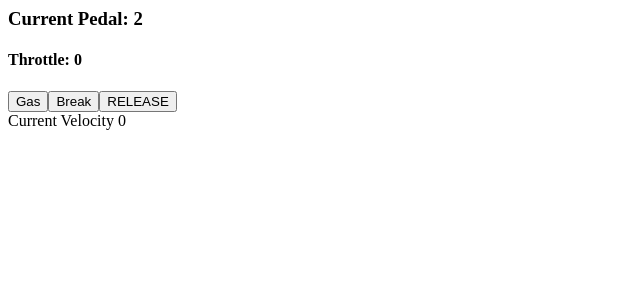
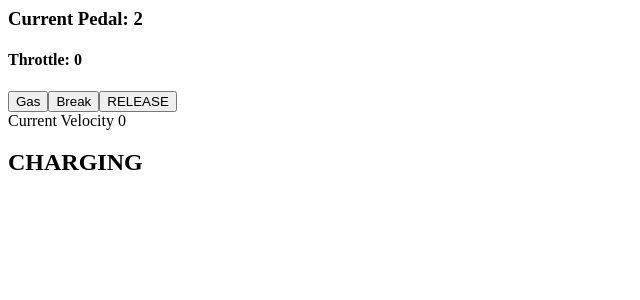
Before and after one commit to cannahum/FSMandReact, a React app: page / in a window 1280 px wide. Shown: the top 300 px of the page, without its empty margins (0-640 px from the left). Built offline with nearby package versions, Linux system fonts and the light colour scheme.

Commit message:
Engine component ready, FSM working well with 'break' and 'release' transitions. Now only accelerate and decelerate left.

```diff
--- /dev/null
+++ b/src/components/Engine.tsx
@@ -0,0 +1,30 @@
+import * as React from 'react';
+import { EngineMode, FSMStates } from '../redux/actions/engine_actions'
+
+interface EngineProps {
+  engineMode: EngineMode
+}
+
+class Engine extends React.Component<EngineProps, {}> {
+  render() {
+    return(
+      <h2>{this.getEngineName(this.props.engineMode)}</h2>
+    )
+  }
+
+  private getEngineName(mode: EngineMode): string {
+    switch (mode) {
+      case (EngineMode.CHARGING): {
+        return FSMStates.CHARGING.toUpperCase();
+      }
+      case (EngineMode.EV): {
+        return FSMStates.EV.toUpperCase();
+      }
+      default: {
+        return FSMStates.GAS.toUpperCase();
+      }
+    }
+  }
+}
+
+export default Engine;
--- a/src/components/Speedometer.tsx
+++ b/src/components/Speedometer.tsx
@@ -5,6 +5,7 @@ import { accelerate, decelerate, changeEngine } from '../redux/actions/velocity_
 import { ReducerMap } from '../redux/reducers'
 import { VelocityState } from '../redux/reducers/velocity_reducer'
 import { Pedals } from '../redux/actions/pedal_actions'
+import Engine from './Engine';
 
 interface SpeedometerProps extends VelocityState {
   accelerate: typeof accelerate;
@@ -24,6 +25,7 @@ class Speedometer extends React.Component<SpeedometerProps, {}> {
     return (
       <div>
         Current Velocity {this.props.velocity}
+        <Engine engineMode={this.props.engineMode} />
       </div>
     )
   }
@@ -56,7 +58,8 @@ const mapStateToProps = (state: ReducerMap): StateProps => {
     velocity: state.velocityReducer.velocity,
     enginePowerFactor: state.velocityReducer.enginePowerFactor,
     throttle: state.pedalReducer.throttle,
-    pedal: state.pedalReducer.pedal
+    pedal: state.pedalReducer.pedal,
+    engineMode: state.velocityReducer.engineMode
   };
 }
 
--- a/src/redux/actions/engine_actions.ts
+++ b/src/redux/actions/engine_actions.ts
@@ -3,7 +3,7 @@ import { changeEngine, VelocityActions } from './velocity_actions';
 import { ReducerMap } from '../reducers'
 import FiniteCanMachine, { Transition, DeciderFunction } from '../../fsm';
 
-enum FSMStates {
+export enum FSMStates {
   CHARGING = 'charging',
   EV = 'electric',
   GAS = 'gas'
--- a/src/redux/actions/pedal_actions.ts
+++ b/src/redux/actions/pedal_actions.ts
@@ -42,19 +42,19 @@ export function pressTheGas(throttle: number): GasAction {
 export function pressTheBreak(throttle: number): any {
   return (dispatch: Dispatch<ReducerMap>) => {
     dispatch(emitBreak());
-    return {
+    dispatch({
       type: PedalActions.BREAK,
       pedal: Pedals.BREAK_PEDAL,
       throttle
-    }
+    });
   }
 }
 
 export function releasePedals(): any {
   return (dispatch: Dispatch<ReducerMap>) => {
     dispatch(emitRelease());
-    return {
+    dispatch({
       type: PedalActions.RELEASE
-    }
+    });
   }
 }
--- a/src/redux/actions/velocity_actions.ts
+++ b/src/redux/actions/velocity_actions.ts
@@ -22,6 +22,7 @@ interface DecelerateAction extends Action {
 interface EnginePowerChange extends Action {
   readonly type: VelocityActions.ENGINE;
   newFactor: number;
+  engineMode: EngineMode;
 }
 
 export const GAS_ENGINE_POWER = 2;
@@ -61,6 +62,7 @@ export function decelerate(fullStop: boolean = false): DecelerateAction {
 export function changeEngine(engine: EngineMode): EnginePowerChange {
   return {
     type: VelocityActions.ENGINE,
+    engineMode: engine,
     newFactor: getEnginePowerFromEngineMode(engine)
   }
 }
--- a/src/redux/reducers/velocity_reducer.ts
+++ b/src/redux/reducers/velocity_reducer.ts
@@ -5,11 +5,13 @@ import { Reducer } from 'redux';
 export interface VelocityState {
   velocity: number;
   enginePowerFactor: number;
+  engineMode: EngineMode;
 }
 
 const initialState: VelocityState = {
   velocity: 0,
-  enginePowerFactor: GAS_ENGINE_POWER
+  enginePowerFactor: GAS_ENGINE_POWER,
+  engineMode: EngineMode.CHARGING
 }
 
 const velocityReducer: Reducer<VelocityState> = (oldState: VelocityState = initialState, action: any): VelocityState => {
@@ -26,7 +28,8 @@ const velocityReducer: Reducer<VelocityState> = (oldState: VelocityState = initi
     }
     case VelocityActions.ENGINE: {
       return Object.assign({}, oldState, {
-        enginePowerFactor: action.newFactor
+        enginePowerFactor: action.newFactor,
+        engineMode: action.engineMode,
       });
     }
     default: {
```
